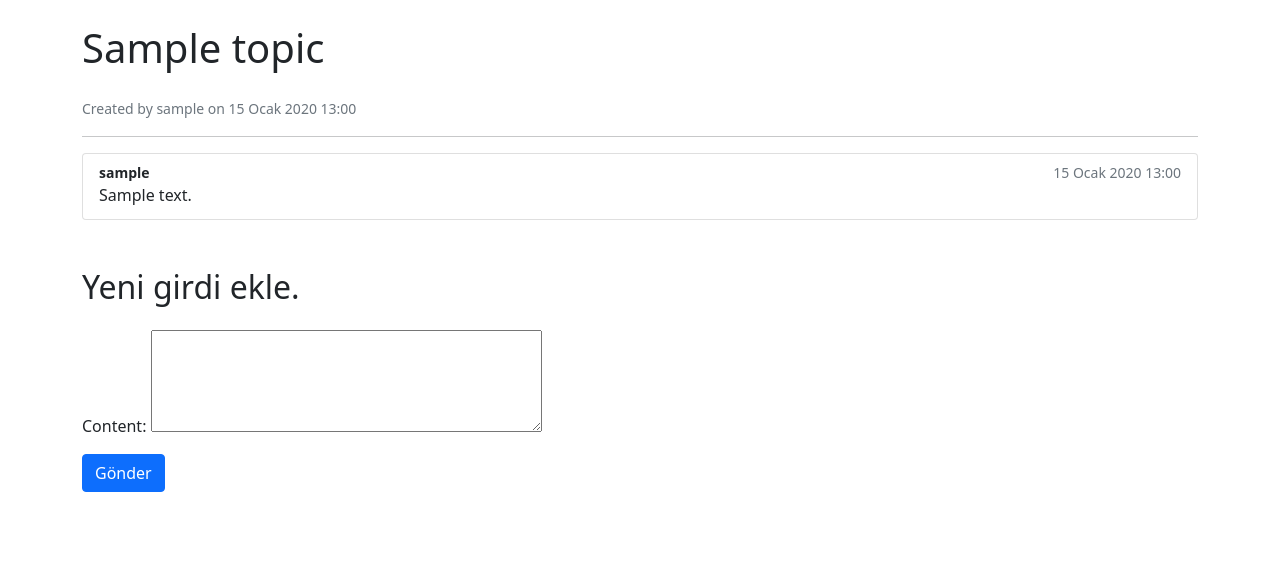
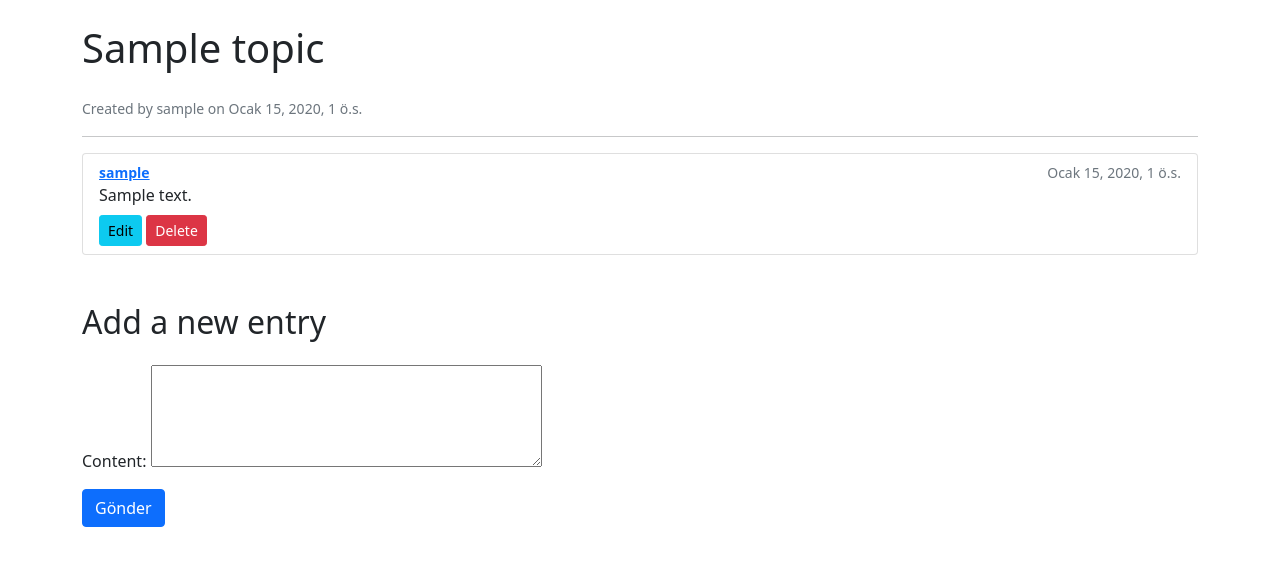
Before and after one commit to KeremErkut/DeveloperSozluk, a Django app: page /topic/1/ in a window 1280 px wide. Shown: the part 56-622 px from the top of the page. Run offline with Django 5.2, Linux system fonts and the light colour scheme; a user stored in the database is signed in; tables that the repository leaves empty hold one stand-in row (values such as "Sample post").

Commit message:
Feature: Implement user profile, entry editing, and deletion with bug fixes

```diff
--- a/main/forms.py
+++ b/main/forms.py
@@ -1,12 +1,19 @@
 from django import forms
+from .models import Entry
 
 from main.models import Topic
 
 
-class EntryForm(forms.Form):
-    # A form for creating a new entry.
+class EntryForm(forms.ModelForm): # Changed to forms.ModelForm
 
-    content = forms.CharField(widget=forms.Textarea(attrs={'rows':4}), label='Content')
+    # A form for creating and editing an entry.
+
+    class Meta:
+        model = Entry
+        fields = ['content']
+        widgets = {
+            'content': forms.Textarea(attrs={'rows': 4}),
+        }
 
 class TopicAndEntryForm(forms.Form):
     # A form for creating a new topic along with its first entry.
--- a/main/templates/main/topic_detail.html
+++ b/main/templates/main/topic_detail.html
@@ -4,7 +4,7 @@
 
 {% block content %}
     <h1 class="mb-4">{{ topic.title }}</h1>
-    <small class="text-muted">Created by {{ topic.created_by.username }} on {{ topic.created_at }}</small>
+    <small class="text-muted">Created by {{ topic.created_by.username }} on {{ topic.created_at|date:"F j, Y, P" }}</small>
     <hr>
 
     {% if entries %}
@@ -12,10 +12,16 @@
             {% for entry in entries %}
                 <li class="list-group-item">
                     <div class="d-flex w-100 justify-content-between">
-                        <small><strong>{{ entry.author.username }}</strong></small>
-                        <small class="text-muted">{{ entry.created_at }}</small>
+                        <small><strong><a href="{% url 'user_profile' entry.author.id %}">{{ entry.author.username }}</a></strong></small>
+                        <small class="text-muted">{{ entry.created_at|date:"F j, Y, P" }}</small>
                     </div>
                     <p class="mb-1">{{ entry.content }}</p>
+                    {% if request.user == entry.author %}
+                        <div class="mt-2">
+                            <a href="{% url 'edit_entry' entry.id %}" class="btn btn-sm btn-info">Edit</a>
+                            <a href="{% url 'delete_entry' entry.id %}" class="btn btn-sm btn-danger" onclick="return confirm('Are you sure you want to delete this entry?');">Delete</a>
+                        </div>
+                    {% endif %}
                 </li>
             {% endfor %}
         </ul>
@@ -25,7 +31,7 @@
         </div>
     {% endif %}
 
-    <h2 class="mt-5 mb-4">Yeni girdi ekle.</h2>
+    <h2 class="mt-5 mb-4">Add a new entry</h2>
     <form method="post">
         {% csrf_token %}{{form.as_p}}
         <button type="submit" class="btn btn-primary">Gönder</button>
--- a/main/urls.py
+++ b/main/urls.py
@@ -13,6 +13,7 @@ urlpatterns = [
 
     path('new-topic/', views.create_topic_with_entry, name='create_topic'),
     path('register/', views.register, name='register'),
-    path('accounts/profile/', views.user_profile, name='user_profile'), # Path for user profile.
-
+    path('entry/<int:entry_id>/edit/', views.edit_entry, name='edit_entry'),     # Path for editing entries
+    path('entry/<int:entry_id>/delete/', views.delete_entry, name='delete_entry'), # Path for deleting entries
+    path('user/<int:user_id>/', views.user_profile, name='user_profile'), # Unified profile URL
 ]
--- a/main/views.py
+++ b/main/views.py
@@ -4,7 +4,8 @@ from django.http import HttpResponse
 from . models import  Topic, Entry, User
 from . forms import EntryForm, TopicAndEntryForm
 from django.contrib.auth.forms import UserCreationForm
-
+from django.contrib.auth.models import User
+from django.contrib.auth.decorators import login_required
 
 
 # Create your views here.
@@ -91,12 +92,55 @@ def register(request):
     return render(request, 'main/register.html', {'form': form})
 
 
-@login_required
-def user_profile(request):
-    #View function for displaying the user's profile and their entries
-    user_entries = Entry.objects.filter(author = request.user).order_by('-created_at')
+def user_profile(request, user_id):
+    """
+    View function for displaying a user's profile and their entries.
+    """
+    target_user = get_object_or_404(User, id=user_id)
+    user_entries = Entry.objects.filter(author=target_user).order_by('-created_at')
 
     context = {
-        'user_entries': user_entries
+        'target_user': target_user,
+        'user_entries': user_entries,
     }
     return render(request, 'main/user_profile.html', context)
+
+
+@login_required
+def edit_entry(request, entry_id):
+    """
+    View function for editing an existing entry.
+    """
+    entry = get_object_or_404(Entry, id=entry_id)
+
+    # Ensure that only the author of the entry can edit it
+    if entry.author != request.user:
+        return redirect('topic_detail', topic_id=entry.topic.id)
+
+    if request.method == 'POST':
+        form = EntryForm(request.POST, instance=entry)
+        if form.is_valid():
+            form.save()
+            return redirect('topic_detail', topic_id=entry.topic.id)
+    else:
+        form = EntryForm(instance=entry)
+
+    context = {'form': form, 'entry': entry}
+    return render(request, 'main/edit_entry.html', context)
+
+
+@login_required
+def delete_entry(request, entry_id):
+
+    # View function for deleting an entry.
+
+    entry = get_object_or_404(Entry, id=entry_id)
+
+    # Ensure that only the author of the entry can delete it
+    if entry.author == request.user:
+        topic_id = entry.topic.id
+        entry.delete()
+        return redirect('topic_detail', topic_id=topic_id)
+
+    # Redirect back to the topic if the user is not the author
+    return redirect('topic_detail', topic_id=entry.topic.id)
--- a/templates/base.html
+++ b/templates/base.html
@@ -13,7 +13,7 @@
             <a class="navbar-brand" href="{% url 'home' %}">DevSözlük</a>
             <div class="navbar-nav ms-auto">
                 {% if user.is_authenticated %}
-                    <a href="{% url 'user_profile' %}" class="btn btn-outline-light me-2">Hoş geldin, {{ user.username }}</a>
+                    <a href="{% url 'user_profile' request.user.id %}" class="btn btn-outline-light me-2">Hoş geldin, {{ request.user.username }}</a>
                     <form action="{% url 'logout' %}" method="post" style="display:inline;">
                         {% csrf_token %}
                         <button type="submit" class="btn btn-outline-light">Çıkış Yap</button>
```
Also changed, not shown: main/templates/main/edit_entry.html (added, +10 -0 lines), main/templates/main/public_user_profile.html (added, +10 -0 lines), main/templates/main/user_profile.html (+10 -4 lines).
